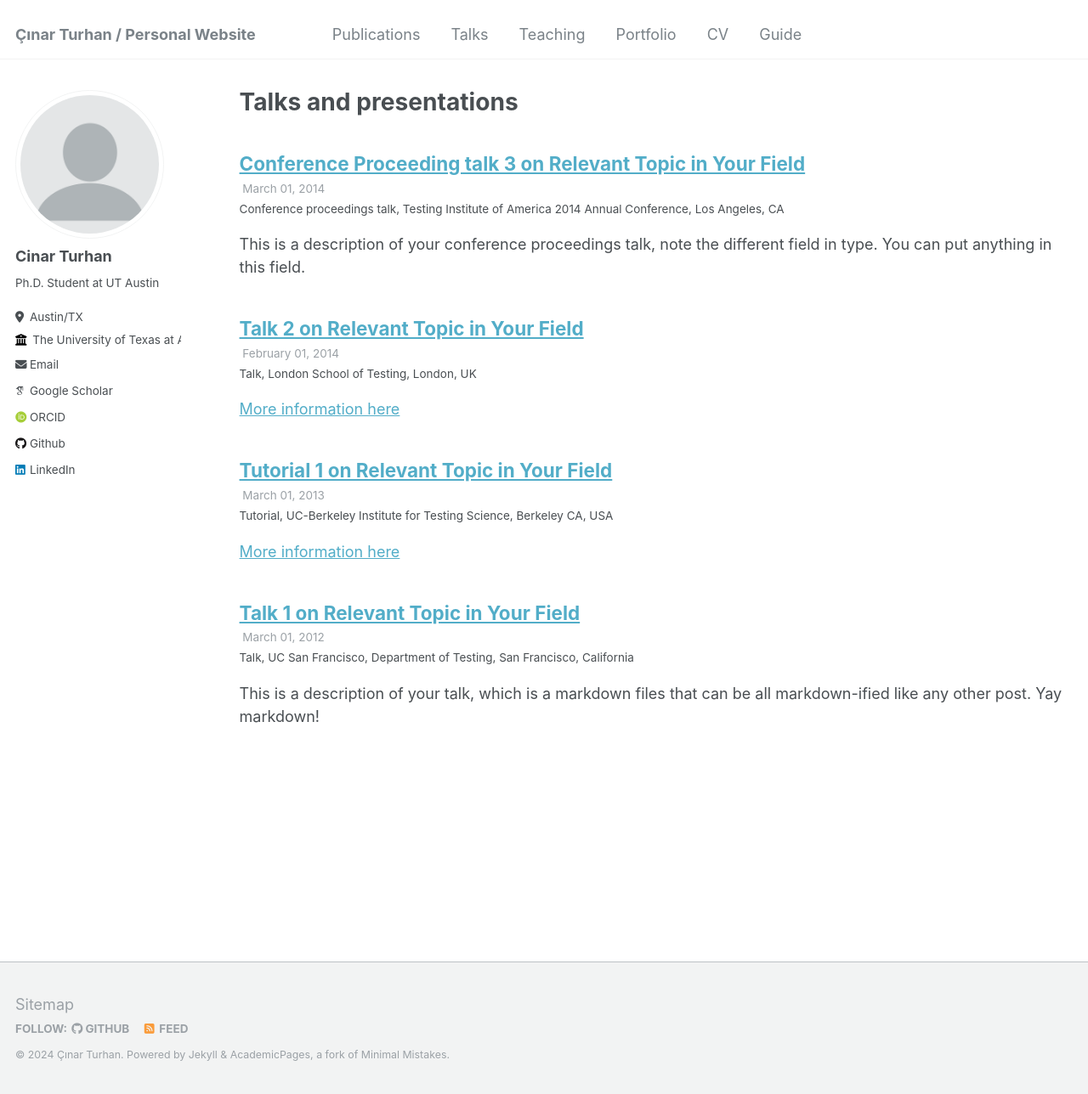
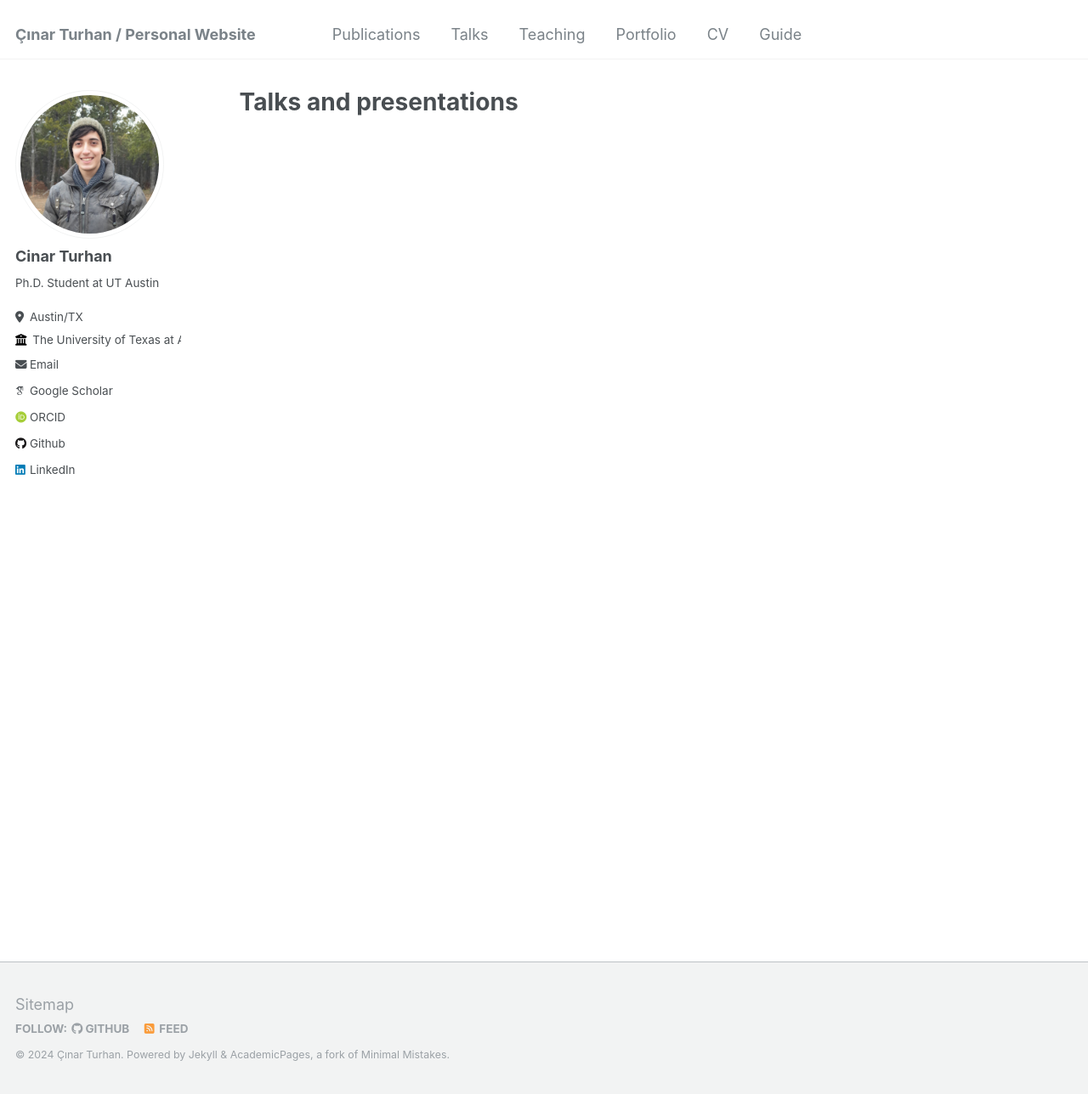
Before and after one commit to cinarturhan/cinarturhan.github.io, a Jekyll site: the page built from _pages/talks.html, in a window 1280 px wide and 1288 px high. Shown: the whole window at 85% size. Built offline with Jekyll 4.4.1, drawn with Linux system fonts in a browser that asks for light colours; some web fonts are replaced.

Commit message:
modified info

```diff
--- a/_talks/2012-03-01-talk-1.md
+++ /dev/null
@@ -1,11 +0,0 @@
----
-title: "Talk 1 on Relevant Topic in Your Field"
-collection: talks
-type: "Talk"
-permalink: /talks/2012-03-01-talk-1
-venue: "UC San Francisco, Department of Testing"
-date: 2012-03-01
-location: "San Francisco, California"
----
-
-This is a description of your talk, which is a markdown files that can be all markdown-ified like any other post. Yay markdown!
--- a/_talks/2013-03-01-tutorial-1.md
+++ /dev/null
@@ -1,13 +0,0 @@
----
-title: "Tutorial 1 on Relevant Topic in Your Field"
-collection: talks
-type: "Tutorial"
-permalink: /talks/2013-03-01-tutorial-1
-venue: "UC-Berkeley Institute for Testing Science"
-date: 2013-03-01
-location: "Berkeley CA, USA"
----
-
-[More information here](http://exampleurl.com)
-
-This is a description of your tutorial, note the different field in type. This is a markdown files that can be all markdown-ified like any other post. Yay markdown!
--- a/_talks/2014-02-01-talk-2.md
+++ /dev/null
@@ -1,13 +0,0 @@
----
-title: "Talk 2 on Relevant Topic in Your Field"
-collection: talks
-type: "Talk"
-permalink: /talks/2014-02-01-talk-2
-venue: "London School of Testing"
-date: 2014-02-01
-location: "London, UK"
----
-
-[More information here](http://example2.com)
-
-This is a description of your talk, which is a markdown files that can be all markdown-ified like any other post. Yay markdown!
--- a/_talks/2014-03-01-talk-3.md
+++ /dev/null
@@ -1,11 +0,0 @@
----
-title: "Conference Proceeding talk 3 on Relevant Topic in Your Field"
-collection: talks
-type: "Conference proceedings talk"
-permalink: /talks/2014-03-01-talk-3
-venue: "Testing Institute of America 2014 Annual Conference"
-date: 2014-03-01
-location: "Los Angeles, CA"
----
-
-This is a description of your conference proceedings talk, note the different field in type. You can put anything in this field.
```
Also changed, not shown: _pages/about.md (+2 -0 lines), _pages/cv.md (+12 -21 lines), _presentations/2024-05-09.md (added, +14 -0 lines), images/profile.png.
